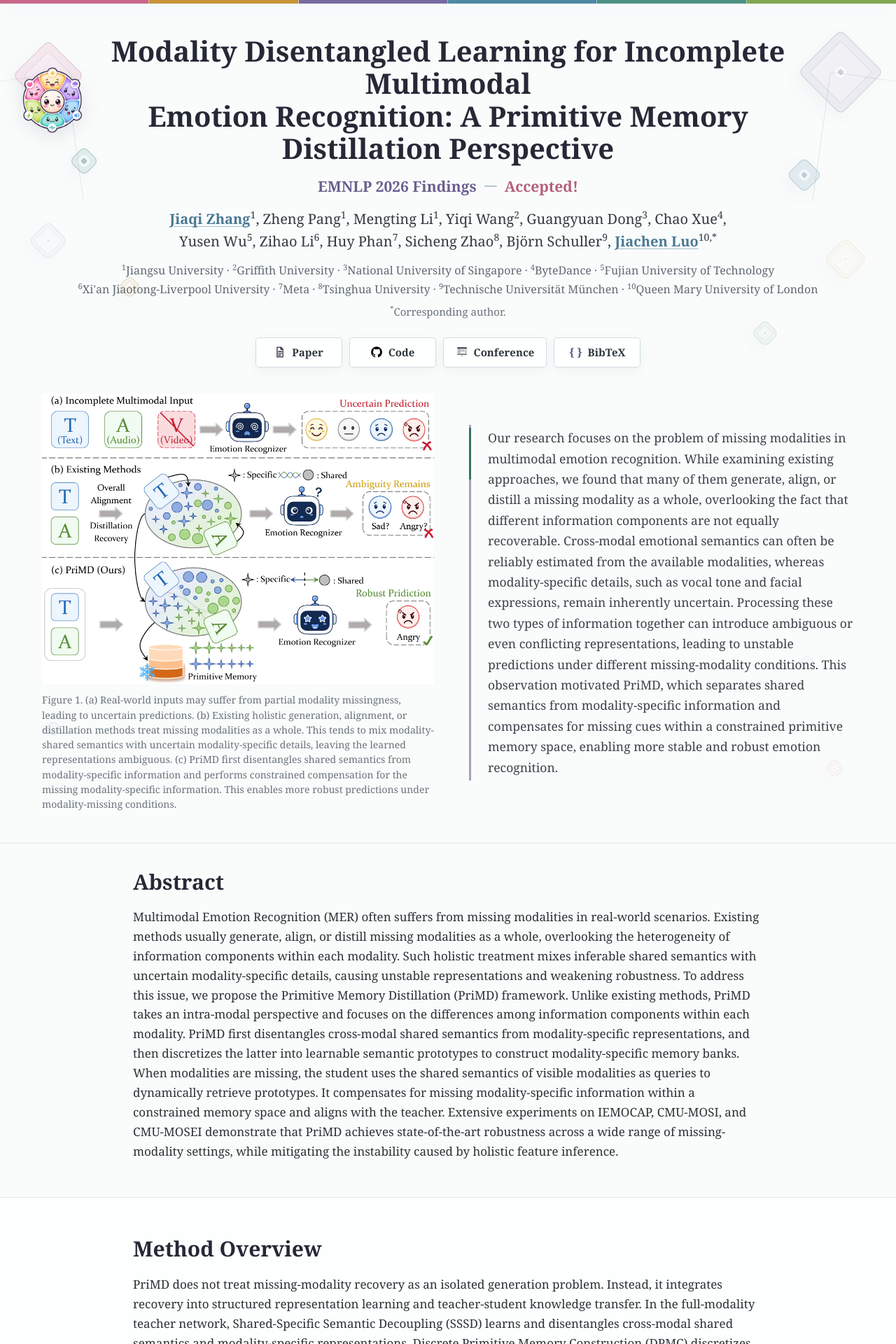
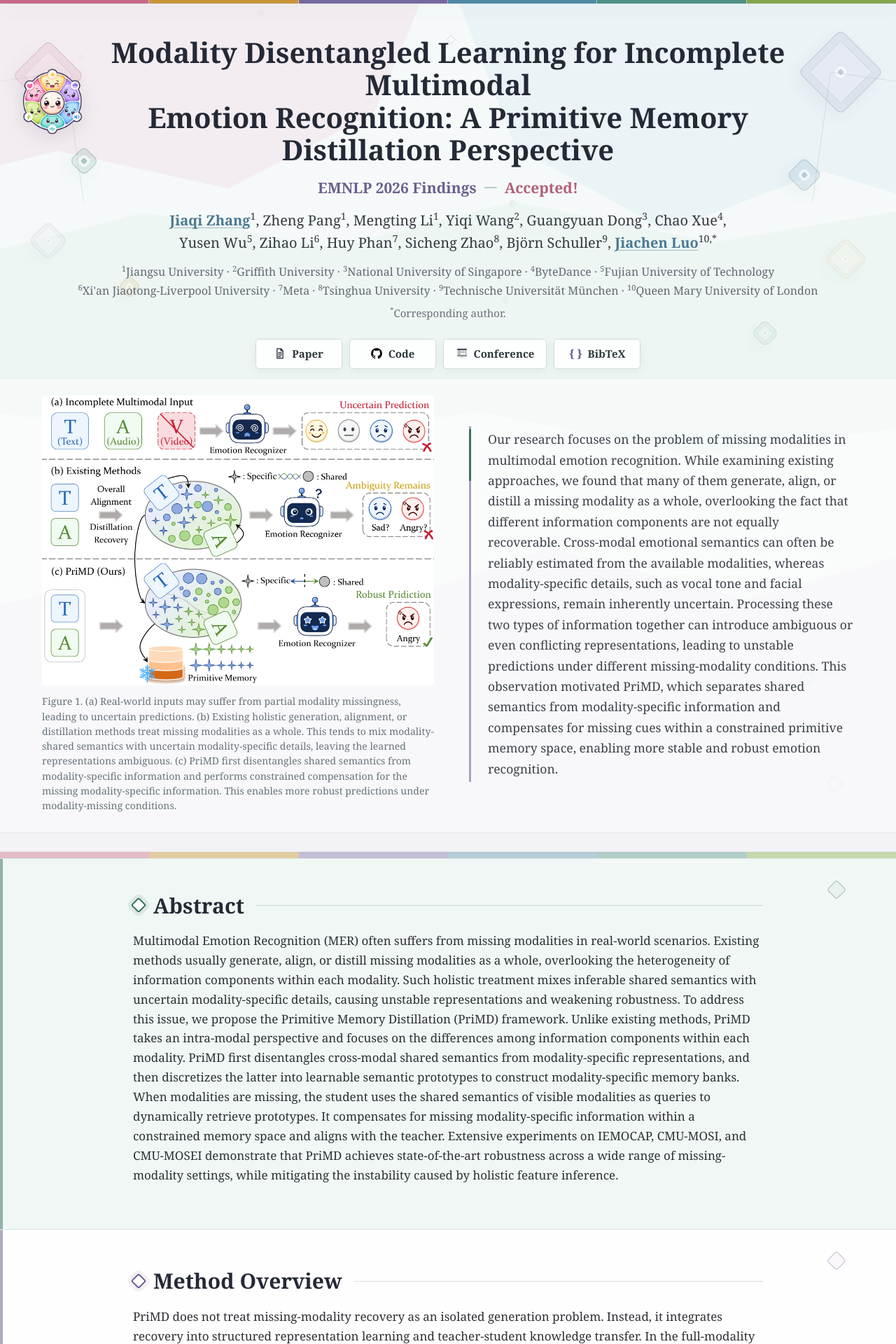
Before and after one commit to JiaqiZhang-Sengoku/JiaqiZhang-Sengoku.github.io, a Jekyll site: the page built from Web/PriMD/index.html, in a window 1280 px wide. Shown: the top 1920 px of the page at 70% size. Built offline with Jekyll 4.4.1, drawn with Linux system fonts in a browser that asks for light colours.

Commit message:
20260707

```diff
--- a/Web/PriMD/index.html
+++ b/Web/PriMD/index.html
@@ -13,13 +13,16 @@ layout: null
   <link rel="icon" type="image/webp" sizes="1024x1024" href="/Web/PriMD/PriMD_Logo.webp?v=20260829-hd">
   <link rel="apple-touch-icon" href="/Web/PriMD/PriMD_Logo.webp?v=20260829-hd">
   <link rel="shortcut icon" type="image/webp" href="/Web/PriMD/PriMD_Logo.webp?v=20260829-hd">
-  <link rel="stylesheet" href="/Web/PriMD/styles.css?v=20260828-hero-depth">
+  <link rel="stylesheet" href="/Web/PriMD/styles.css?v=20260829-blocks">
 </head>
 <body>
   <main>
     <section class="hero-band" aria-labelledby="paper-title">
       <div class="hero-spectrum" aria-hidden="true">
         <span></span><span></span><span></span><span></span><span></span><span></span>
+      </div>
+      <div class="hero-backdrop" aria-hidden="true">
+        <span></span><span></span><span></span><span></span>
       </div>
       <div class="hero-primitives" aria-hidden="true">
         <span></span><span></span><span></span><span></span>
@@ -123,9 +126,12 @@ layout: null
           </p>
         </div>
       </div>
+      <div class="hero-footer-spectrum" aria-hidden="true">
+        <span></span><span></span><span></span><span></span><span></span><span></span>
+      </div>
     </section>
 
-    <section id="abstract" class="abstract-band">
+    <section id="abstract" class="content-band content-band--abstract">
       <div class="section text-section">
         <h2>Abstract</h2>
         <p>
@@ -146,7 +152,8 @@ layout: null
       </div>
     </section>
 
-    <section id="method" class="section text-section">
+    <section id="method" class="content-band content-band--method">
+      <div class="section text-section">
         <h2>Method Overview</h2>
         <p>
         PriMD does not treat missing-modality recovery as an isolated generation problem. Instead, it integrates recovery
@@ -174,9 +181,11 @@ layout: null
           <li>PriMD includes SSSD for separating shared and specific features, as well as DPMC and DRAD for discretizing the feature space and addressing missing-modality compensation.</li>
           <li>Extensive experiments show that PriMD mitigates the instability caused by holistic representation and outperforms existing methods under various modality-missing scenarios.</li>
         </ul>
+      </div>
     </section>
 
-    <section id="comparison" class="section">
+    <section id="comparison" class="content-band content-band--comparison">
+      <div class="section">
         <h2>Comparison with SOTA Methods</h2>
         <h3>Inter-modal Missingness</h3>
 
@@ -199,9 +208,11 @@ layout: null
             datasets. Subfigures (a)-(b) and (c)-(d) show F1 and MAE results on MOSI and MOSEI, respectively.
           </figcaption>
         </figure>
+      </div>
     </section>
 
-    <section id="ablation" class="section">
+    <section id="ablation" class="content-band content-band--ablation">
+      <div class="section">
         <h2>Ablation Study</h2>
         <div class="analysis-notes">
           <p><strong>w/o SSSD.</strong> Replacing SSSD with a single-modal representation reduces average WA/UA to 74.36%/74.05%. Directly mixing shared and modality-specific information makes subsequent memory construction and distillation vulnerable to redundant or unstable modality-specific cues.</p>
@@ -215,9 +226,11 @@ layout: null
           </div>
           <figcaption>Table 2. Results of the ablation experiments under the Four-Class IEMOCAP setting.</figcaption>
         </figure>
+      </div>
     </section>
 
-    <section id="efficiency" class="section">
+    <section id="efficiency" class="content-band content-band--efficiency">
+      <div class="section">
         <h2>Computational Efficiency</h2>
         <p class="section-copy">
           Compared with HARDY-MER, PriMD reduces the parameter count, training time, and peak CUDA memory by 79.7%, 51.4%,
@@ -231,9 +244,11 @@ layout: null
           </div>
           <figcaption>Table 4. Computational efficiency comparison.</figcaption>
         </figure>
+      </div>
     </section>
 
-    <section id="visualization" class="section">
+    <section id="visualization" class="content-band content-band--visualization">
+      <div class="section">
         <h2>Visualization Analysis</h2>
         <h3>Primitive Retrieval Patterns</h3>
 
@@ -248,9 +263,11 @@ layout: null
           <img src="/Web/PriMD/Figures/Representation.webp" alt="t-SNE visualization of PriMD and its ablated variants." width="2000" height="546" loading="lazy" decoding="async">
           <figcaption>Figure 5. t-SNE visualization of fused representations on Four-Class IEMOCAP using only the text modality.</figcaption>
         </figure>
+      </div>
     </section>
 
-    <section id="bibtex" class="section text-section bibtex-section">
+    <section id="bibtex" class="content-band content-band--bibtex">
+      <div class="section text-section bibtex-section">
         <div class="bibtex-heading">
           <h2>BibTeX</h2>
           <button class="copy-button" type="button" data-copy-bibtex>Copy</button>
@@ -273,6 +290,7 @@ layout: null
   year      = {2026}
 }</code></pre>
         <p class="copy-status" data-copy-status aria-live="polite"></p>
+      </div>
     </section>
   </main>
 
--- a/Web/PriMD/styles.css
+++ b/Web/PriMD/styles.css
@@ -13,6 +13,7 @@
   --line-strong: #d0dde1;
   --paper: #ffffff;
   --code: #f7f9fa;
+  --shadow-soft: 0 18px 44px rgba(56, 76, 85, 0.07);
 }
 
 * {
@@ -26,7 +27,7 @@ html {
 body {
   margin: 0;
   color: var(--ink);
-  background: #fdfefe;
+  background: #f4f7f7;
   font-family: Cambria, Constantia, Georgia, serif;
   font-size: 17px;
   line-height: 1.64;
@@ -35,7 +36,7 @@ body {
 main {
   width: 100%;
   margin: 0 auto;
-  padding: 0 0 58px;
+  padding: 0;
 }
 
 a {
@@ -56,10 +57,10 @@ sup {
   position: relative;
   isolation: isolate;
   overflow: hidden;
-  padding: 50px 24px 44px;
+  padding: 52px 24px 64px;
   border-top: 0;
-  border-bottom: 1px solid var(--line);
-  background: #fafcfc;
+  border-bottom: 0;
+  background: #f5f9f9;
 }
 
 .hero-spectrum {
@@ -96,6 +97,99 @@ sup {
 .hero-spectrum span:nth-child(4) { background: #4e88a3; }
 .hero-spectrum span:nth-child(5) { background: #4d9185; }
 .hero-spectrum span:nth-child(6) { background: #83a74f; }
+
+.hero-backdrop {
+  position: absolute;
+  z-index: 0;
+  inset: 6px 0 10px;
+  overflow: hidden;
+  pointer-events: none;
+}
+
+.hero-backdrop span {
+  position: absolute;
+  display: block;
+}
+
+.hero-backdrop span:nth-child(1) {
+  top: -64px;
+  left: -7%;
+  width: 56%;
+  height: 360px;
+  background: #f3e7ee;
+  clip-path: polygon(0 0, 100% 0, 87% 61%, 58% 91%, 24% 76%, 0 88%);
+  opacity: 0.68;
+}
+
+.hero-backdrop span:nth-child(2) {
+  top: -42px;
+  right: -8%;
+  width: 58%;
+  height: 390px;
+  background: #e7f1f5;
+  clip-path: polygon(0 0, 100% 0, 100% 88%, 72% 72%, 42% 94%, 13% 63%);
+  opacity: 0.72;
+}
+
+.hero-backdrop span:nth-child(3) {
+  top: 274px;
+  left: -3%;
+  width: 106%;
+  height: 390px;
+  background: #eaf4f0;
+  clip-path: polygon(0 22%, 18% 6%, 38% 19%, 57% 2%, 78% 17%, 100% 4%, 100% 84%, 76% 95%, 53% 79%, 29% 94%, 0 78%);
+  opacity: 0.66;
+}
+
+.hero-backdrop span:nth-child(4) {
+  right: -2%;
+  bottom: -46px;
+  width: 104%;
+  height: 520px;
+  background: #f0edf6;
+  clip-path: polygon(0 25%, 20% 11%, 42% 24%, 61% 8%, 82% 22%, 100% 9%, 100% 100%, 0 100%);
+  opacity: 0.55;
+}
+
+.hero-backdrop::before {
+  content: "";
+  position: absolute;
+  top: 46px;
+  left: 50%;
+  width: 7px;
+  height: 7px;
+  border: 1px solid rgba(89, 112, 126, 0.22);
+  background: rgba(255, 255, 255, 0.62);
+  box-shadow:
+    -310px 42px 0 rgba(180, 95, 121, 0.09),
+    -218px 166px 0 rgba(57, 112, 99, 0.1),
+    228px 104px 0 rgba(74, 120, 146, 0.1),
+    318px 208px 0 rgba(169, 117, 45, 0.08),
+    -356px 392px 0 rgba(107, 95, 142, 0.07),
+    344px 478px 0 rgba(57, 112, 99, 0.07);
+  transform: rotate(45deg);
+}
+
+.hero-footer-spectrum {
+  position: absolute;
+  z-index: 3;
+  right: 0;
+  bottom: 0;
+  left: 0;
+  display: grid;
+  grid-template-columns: repeat(6, minmax(0, 1fr));
+  height: 10px;
+  border-top: 1px solid rgba(83, 106, 117, 0.14);
+  opacity: 0.62;
+  pointer-events: none;
+}
+
+.hero-footer-spectrum span:nth-child(1) { background: #d896aa; }
+.hero-footer-spectrum span:nth-child(2) { background: #d8b16d; }
+.hero-footer-spectrum span:nth-child(3) { background: #a69bc0; }
+.hero-footer-spectrum span:nth-child(4) { background: #8eb3c4; }
+.hero-footer-spectrum span:nth-child(5) { background: #87b4aa; }
+.hero-footer-spectrum span:nth-child(6) { background: #aec481; }
 
 .hero-primitives {
   position: absolute;
@@ -464,24 +558,115 @@ h1 {
 }
 
 .section {
-  max-width: 948px;
+  position: relative;
+  z-index: 1;
+  max-width: 1040px;
   margin: 0 auto;
-  padding: 42px 24px;
+  padding: 54px 28px;
 }
 
 .text-section {
-  max-width: 948px;
+  max-width: 1040px;
 }
 
-.abstract-band {
-  margin: 0 0 12px;
-  border-bottom: 1px solid var(--line);
-  background: #fafcfc;
+.content-band {
+  --section-accent: #4a7892;
+  --section-bg: #ffffff;
+  --section-detail: rgba(74, 120, 146, 0.1);
+  --section-rule: rgba(74, 120, 146, 0.24);
+  position: relative;
+  width: 100%;
+  overflow: hidden;
+  scroll-margin-top: 18px;
+  border-top: 1px solid rgba(93, 113, 122, 0.14);
+  border-bottom: 1px solid rgba(93, 113, 122, 0.14);
+  background: var(--section-bg);
 }
 
-.abstract-band .section {
-  padding-top: 36px;
-  padding-bottom: 36px;
+.content-band + .content-band {
+  border-top: 0;
+}
+
+.content-band::before {
+  content: "";
+  position: absolute;
+  z-index: 1;
+  top: 0;
+  bottom: 0;
+  left: 0;
+  width: 4px;
+  background: var(--section-accent);
+  opacity: 0.52;
+}
+
+.content-band::after {
+  content: "";
+  position: absolute;
+  z-index: 0;
+  top: 34px;
+  right: max(34px, calc((100vw - 1130px) / 2));
+  width: 18px;
+  height: 18px;
+  border: 1px solid var(--section-accent);
+  border-radius: 4px;
+  background: var(--section-detail);
+  box-shadow: 0 0 0 7px rgba(255, 255, 255, 0.32);
+  transform: rotate(45deg);
+  opacity: 0.42;
+}
+
+.content-band--abstract {
+  --section-accent: #397063;
+  --section-bg: #f1f7f5;
+  --section-detail: rgba(57, 112, 99, 0.11);
+  --section-rule: rgba(57, 112, 99, 0.24);
+}
+
+.content-band--method {
+  --section-accent: #6b5f8e;
+  --section-bg: #fffefe;
+  --section-detail: rgba(107, 95, 142, 0.09);
+  --section-rule: rgba(107, 95, 142, 0.22);
+}
+
+.content-band--comparison {
+  --section-accent: #4a7892;
+  --section-bg: #f1f6f9;
+  --section-detail: rgba(74, 120, 146, 0.11);
+  --section-rule: rgba(74, 120, 146, 0.24);
+}
+
+.content-band--ablation {
+  --section-accent: #a75d76;
+  --section-bg: #faf4f5;
+  --section-detail: rgba(167, 93, 118, 0.1);
+  --section-rule: rgba(167, 93, 118, 0.23);
+}
+
+.content-band--efficiency {
+  --section-accent: #4e806f;
+  --section-bg: #f2f7f4;
+  --section-detail: rgba(78, 128, 111, 0.1);
+  --section-rule: rgba(78, 128, 111, 0.23);
+}
+
+.content-band--visualization {
+  --section-accent: #6b5f8e;
+  --section-bg: #f5f3f8;
+  --section-detail: rgba(107, 95, 142, 0.1);
+  --section-rule: rgba(107, 95, 142, 0.23);
+}
+
+.content-band--bibtex {
+  --section-accent: #5d7781;
+  --section-bg: #f1f5f6;
+  --section-detail: rgba(93, 119, 129, 0.1);
+  --section-rule: rgba(93, 119, 129, 0.23);
+}
+
+.content-band--abstract .section {
+  padding-top: 48px;
+  padding-bottom: 48px;
 }
 
 h2 {
@@ -495,6 +680,33 @@ h2 {
   text-align: left;
 }
 
+.content-band h2 {
+  display: flex;
+  align-items: center;
+  gap: 13px;
+}
+
+.content-band h2::before {
+  content: "";
+  flex: 0 0 auto;
+  width: 12px;
+  height: 12px;
+  border: 2px solid var(--section-accent);
+  border-radius: 3px;
+  background: rgba(255, 255, 255, 0.76);
+  box-shadow: 0 0 0 5px var(--section-detail);
+  transform: rotate(45deg);
+}
+
+.content-band h2::after {
+  content: "";
+  flex: 1 1 auto;
+  min-width: 30px;
+  height: 1px;
+  margin-left: 3px;
+  background: var(--section-rule);
+}
+
 h3 {
   max-width: 900px;
   margin: 28px auto 10px;
@@ -503,6 +715,23 @@ h3 {
   font-weight: 700;
   line-height: 1.3;
   letter-spacing: 0;
+}
+
+.content-band h3 {
+  display: flex;
+  align-items: center;
+  gap: 9px;
+  color: var(--section-accent);
+}
+
+.content-band h3::before {
+  content: "";
+  flex: 0 0 auto;
+  width: 20px;
+  height: 3px;
+  border-radius: 2px;
+  background: var(--section-accent);
+  opacity: 0.72;
 }
 
 p {
@@ -523,8 +752,11 @@ p {
 
 .contributions {
   max-width: 900px;
-  margin: 25px auto 0;
-  padding-left: 27px;
+  margin: 28px auto 0;
+  padding: 20px 24px 20px 48px;
+  border-top: 1px solid var(--section-rule);
+  border-bottom: 1px solid var(--section-rule);
+  background: rgba(255, 255, 255, 0.58);
 }
 
 .contributions li {
@@ -532,7 +764,7 @@ p {
 }
 
 .contributions li::marker {
-  color: var(--green);
+  color: var(--section-accent);
 }
 
 .contributions li + li {
@@ -542,6 +774,14 @@ p {
 .paper-figure {
   margin: 24px auto 37px;
   text-align: center;
+}
+
+.content-band .paper-figure {
+  padding: 16px 16px 14px;
+  border: 1px solid var(--section-rule);
+  border-radius: 6px;
+  background: rgba(255, 255, 255, 0.84);
+  box-shadow: var(--shadow-soft);
 }
 
 .paper-figure img {
@@ -560,6 +800,20 @@ p {
   gap: 50px;
   width: min(1160px, calc(100vw - 48px));
   margin: 38px auto 0;
+}
+
+.hero-story::before {
+  content: "";
+  position: absolute;
+  z-index: -1;
+  top: -25px;
+  bottom: -28px;
+  left: 50%;
+  width: 100vw;
+  border-top: 1px solid rgba(88, 116, 126, 0.13);
+  border-bottom: 1px solid rgba(88, 116, 126, 0.13);
+  background: rgba(255, 255, 255, 0.44);
+  transform: translateX(-50%);
 }
 
 .hero-figure {
@@ -646,18 +900,24 @@ figcaption {
 }
 
 .analysis-notes {
+  display: grid;
+  grid-template-columns: repeat(3, minmax(0, 1fr));
   max-width: 900px;
   margin: 0 auto;
-  padding: 1px 0 1px 19px;
-  border-left: 2px solid #a9c0c9;
+  padding: 20px 0;
+  border-top: 1px solid var(--section-rule);
+  border-bottom: 1px solid var(--section-rule);
+  background: rgba(255, 255, 255, 0.52);
 }
 
 .analysis-notes p {
   margin: 0;
+  padding: 0 20px;
 }
 
 .analysis-notes p + p {
-  margin-top: 13px;
+  margin-top: 0;
+  border-left: 1px solid var(--section-rule);
 }
 
 .analysis-notes strong {
@@ -697,7 +957,8 @@ figcaption {
 }
 
 .bibtex-section {
-  margin-top: 10px;
+  padding-top: 50px;
+  padding-bottom: 58px;
 }
 
 .bibtex-heading {
@@ -710,6 +971,8 @@ figcaption {
 }
 
 .bibtex-heading h2 {
+  flex: 1 1 auto;
+  max-width: none;
   margin: 0;
 }
 
@@ -737,7 +1000,7 @@ pre {
   overflow-x: auto;
   border: 1px solid var(--line);
   border-radius: 4px;
-  background: var(--code);
+  background: rgba(255, 255, 255, 0.78);
   color: #293236;
   font-size: 14px;
   line-height: 1.55;
@@ -811,11 +1074,51 @@ code {
   }
 
   main {
-    padding-bottom: 42px;
+    padding-bottom: 0;
   }
 
   .hero-band {
-    padding: 35px 12px 32px;
+    padding: 38px 12px 48px;
+  }
+
+  .hero-backdrop span:nth-child(1) {
+    top: -18px;
+    left: -46%;
+    width: 126%;
+    height: 390px;
+    opacity: 0.56;
+  }
+
+  .hero-backdrop span:nth-child(2) {
+    top: -16px;
+    right: -48%;
+    width: 130%;
+    height: 420px;
+    opacity: 0.58;
+  }
+
+  .hero-backdrop span:nth-child(3) {
+    top: 330px;
+    left: -30%;
+    width: 160%;
+    height: 500px;
+    opacity: 0.54;
+  }
+
+  .hero-backdrop span:nth-child(4) {
+    right: -42%;
+    bottom: -20px;
+    width: 180%;
+    height: 620px;
+    opacity: 0.48;
+  }
+
+  .hero-backdrop::before {
+    display: none;
+  }
+
+  .hero-footer-spectrum {
+    height: 8px;
   }
 
   .hero-primitives::before,
@@ -933,6 +1236,11 @@ code {
     margin-top: 28px;
   }
 
+  .hero-story::before {
+    top: -18px;
+    bottom: -21px;
+  }
+
   .hero-figure {
     width: min(94%, 520px);
     margin-right: auto;
@@ -945,11 +1253,42 @@ code {
   }
 
   .section {
-    padding: 32px 18px;
+    padding: 40px 18px;
+  }
+
+  .content-band::before {
+    width: 3px;
+  }
+
+  .content-band::after {
+    top: 27px;
+    right: 20px;
+    width: 13px;
+    height: 13px;
+    box-shadow: 0 0 0 5px rgba(255, 255, 255, 0.28);
+  }
+
+  .content-band--abstract .section {
+    padding-top: 40px;
+    padding-bottom: 40px;
   }
 
   h2 {
     font-size: 27px;
+  }
+
+  .content-band h2 {
+    gap: 11px;
+  }
+
+  .content-band h2::before {
+    width: 10px;
+    height: 10px;
+    box-shadow: 0 0 0 4px var(--section-detail);
+  }
+
+  .content-band h2::after {
+    min-width: 16px;
   }
 
   h3 {
@@ -967,6 +1306,11 @@ code {
     transform: none;
   }
 
+  .content-band .paper-figure {
+    padding: 10px 10px 12px;
+    border-radius: 4px;
+  }
+
   .table-scroll img {
     width: 760px;
   }
@@ -980,7 +1324,21 @@ code {
   }
 
   .analysis-notes {
-    padding-left: 14px;
+    display: block;
+    padding: 0 16px;
+  }
+
+  .analysis-notes p {
+    padding: 16px 0;
+  }
+
+  .analysis-notes p + p {
+    border-top: 1px solid var(--section-rule);
+    border-left: 0;
+  }
+
+  .contributions {
+    padding: 18px 16px 18px 39px;
   }
 
   pre {
@@ -993,6 +1351,14 @@ code {
 @media (max-width: 430px) {
   h1 {
     font-size: 27px;
+  }
+
+  h2 {
+    font-size: 25px;
+  }
+
+  .content-band h2::after {
+    display: none;
   }
 
   .conference {
@@ -1027,12 +1393,14 @@ code {
 
 @media print {
   .hero-spectrum,
-  .hero-primitives {
+  .hero-backdrop,
+  .hero-primitives,
+  .hero-footer-spectrum {
     display: none;
   }
 
   .hero-band,
-  .abstract-band {
+  .content-band {
     background: #ffffff;
   }
 
```
Lines whose indentation alone changed are shown as unchanged.
